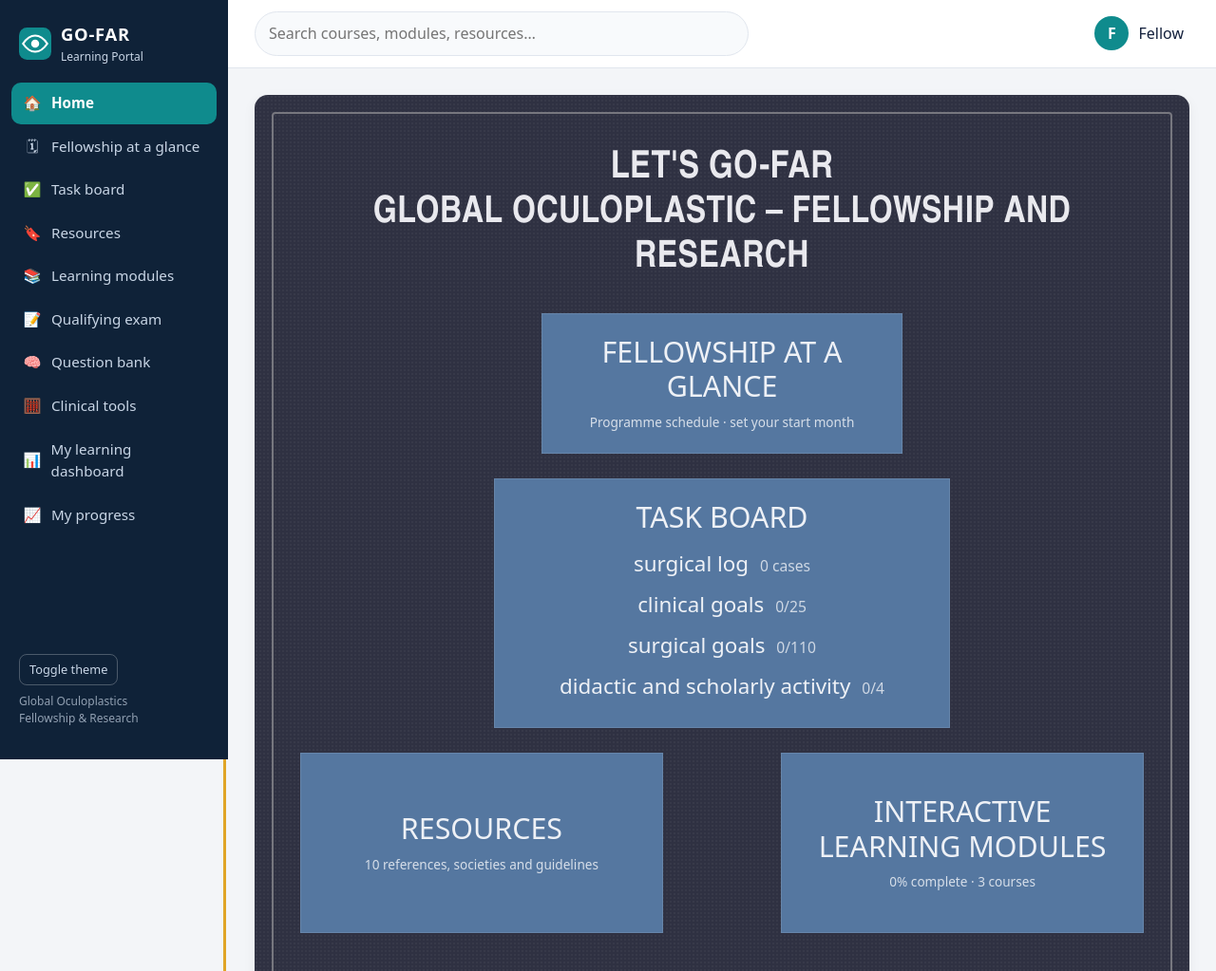
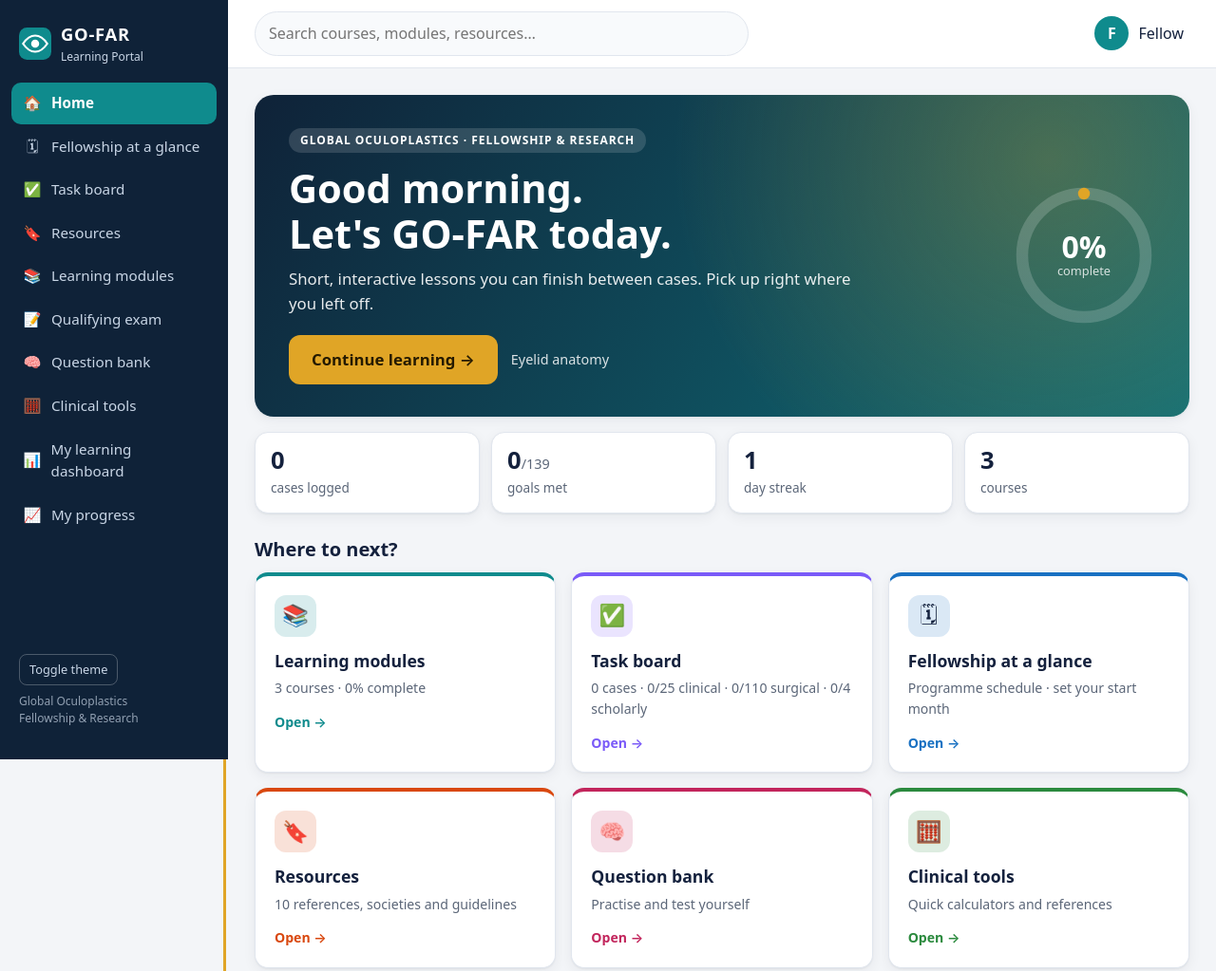
Before and after one commit to h9j2k8/GO-FAR, a plain HTML site: page index.html in a window 1280 px wide. Shown: the top 1023 px of the page at 95% size. Drawn offline with Linux system fonts and the light colour scheme.

Commit message:
Redesign home page for adult learners
Greeting hero with continue button and progress ring, stats row, and
colour-coded cards linking to each section.

Co-Authored-By: Claude Sonnet 5.5 <noreply@anthropic.com>

```diff
--- a/app.js
+++ b/app.js
@@ -484,15 +484,33 @@
   const uid = () => Math.random().toString(36).slice(2, 9);
 
   function home() {
-    const cases = S.log.length, cgs = cgStats(), goals = cgs.t, gdone = cgs.d;
-    view.innerHTML = `<section class="landing"><div class="frame">
-      <h1>LET'S GO-FAR<br><span>GLOBAL OCULOPLASTIC – FELLOWSHIP AND RESEARCH</span></h1>
-      <div class="tiles">
-        <a class="tile t-year" href="#/year"><b>Fellowship at a Glance</b><small>${yearSummary()}</small></a>
-        <div class="tile t-board"><a class="tt" href="#/board"><b>Task Board</b></a><ul><li><a href="#/log">surgical log <em>${cases} cases</em></a></li><li><a href="#/clinical">clinical goals <em>${gdone}/${goals}</em></a></li><li><a href="#/surgical">surgical goals <em>${sgStats().d}/${sgStats().t}</em></a></li><li><a href="#/didactic">didactic and scholarly activity <em>${dgStats().d}/${dgStats().t}</em></a></li></ul></div>
-        <a class="tile t-res" href="#/library"><b>Resources</b><small>${LIBRARY.length} references, societies and guidelines</small></a>
-        <a class="tile t-learn" href="#/courses"><b>Interactive Learning Modules</b><small>${overall()}% complete · ${COURSES.length} courses</small></a>
-      </div></div></section>`;
+    const cases = S.log.length, cg = cgStats(), sg = sgStats(), dg = dgStats(), nu = nextUp(), pct = overall();
+    const hr = new Date().getHours(), hi = hr < 12 ? 'Good morning' : hr < 18 ? 'Good afternoon' : 'Good evening';
+    const nm = S.name ? ', ' + esc(S.name) : '';
+    const goalsDone = cg.d + sg.d + dg.d, goalsAll = cg.t + sg.t + dg.t;
+    view.innerHTML = `<section class="home">
+      <div class="h-hero">
+        <div class="h-copy"><span class="h-eyebrow">Global Oculoplastics · Fellowship &amp; Research</span>
+          <h1>${hi}${nm}.<br>Let's GO-FAR today.</h1>
+          <p>${nu ? 'Short, interactive lessons you can finish between cases. Pick up right where you left off.' : 'You have completed every module. Excellent work.'}</p>
+          <div class="h-cta">${nu ? `<a class="btn gold" href="#/learn/${nu.c.id}/${nu.m.id}/${nu.i}">Continue learning →</a><span class="h-next">${esc(nu.m.title)}</span>` : '<a class="btn gold" href="#/courses">Review modules</a>'}</div></div>
+        <div class="h-ring" role="img" aria-label="${pct}% of learning modules complete"><svg viewBox="0 0 120 120"><circle cx="60" cy="60" r="52" class="rt"/><circle cx="60" cy="60" r="52" class="rf" style="stroke-dasharray:${(326.7 * pct / 100).toFixed(1)} 326.7"/></svg><div><b>${pct}%</b><span>complete</span></div></div>
+      </div>
+      <div class="h-stats">
+        <div><b>${cases}</b><span>cases logged</span></div>
+        <div><b>${goalsDone}<small>/${goalsAll}</small></b><span>goals met</span></div>
+        <div><b>${streak()}</b><span>day streak</span></div>
+        <div><b>${COURSES.length}</b><span>courses</span></div>
+      </div>
+      <h2 class="h-h2">Where to next?</h2>
+      <div class="h-grid">
+        <a class="h-card c-learn" href="#/courses"><span class="ic">📚</span><b>Learning modules</b><small>${COURSES.length} courses · ${pct}% complete</small><i class="go">Open →</i></a>
+        <a class="h-card c-board" href="#/board"><span class="ic">✅</span><b>Task board</b><small>${cases} cases · ${cg.d}/${cg.t} clinical · ${sg.d}/${sg.t} surgical · ${dg.d}/${dg.t} scholarly</small><i class="go">Open →</i></a>
+        <a class="h-card c-year" href="#/year"><span class="ic">🗓</span><b>Fellowship at a glance</b><small>${yearSummary()}</small><i class="go">Open →</i></a>
+        <a class="h-card c-res" href="#/library"><span class="ic">🔖</span><b>Resources</b><small>${LIBRARY.length} references, societies and guidelines</small><i class="go">Open →</i></a>
+        <a class="h-card c-prac" href="#/practice"><span class="ic">🧠</span><b>Question bank</b><small>Practise and test yourself</small><i class="go">Open →</i></a>
+        <a class="h-card c-tools" href="#/tools"><span class="ic">🧮</span><b>Clinical tools</b><small>Quick calculators and references</small><i class="go">Open →</i></a>
+      </div></section>`;
   }
   function yearSummary() {
     if (!S.start) return 'Programme schedule · set your start month';
--- a/styles.css
+++ b/styles.css
@@ -205,22 +205,40 @@ button{font:inherit;cursor:pointer}
 }
 @media (prefers-reduced-motion:reduce){*{transition:none!important}}
 
-/* landing */
-.landing{background:#2f3142;border-radius:var(--r);padding:18px;box-shadow:var(--shadow);background-image:radial-gradient(rgba(255,255,255,.04) 1px,transparent 1px);background-size:4px 4px}
-.landing .frame{border:2px solid #77777f;border-radius:4px;padding:34px 28px 54px;min-height:620px}
-.landing h1{text-align:center;color:#e9e9ee;font:700 clamp(1.4rem,3.2vw,2.5rem)/1.2 "Arial Narrow","Helvetica Neue",Impact,sans-serif;letter-spacing:.01em;margin:0 0 34px}
-.landing h1 span{display:block;font-size:.98em}
-.tiles{display:grid;grid-template-columns:1fr 1fr 1fr 1fr 1fr 1fr;grid-template-areas:". year year year year ." ". board board board board ." "res res res learn learn learn";gap:26px 14%;max-width:1000px;margin:0 auto;justify-content:center}
-.tile{background:#5577a0;color:#eef1f6;text-decoration:none;display:flex;flex-direction:column;justify-content:center;align-items:center;text-align:center;padding:22px 18px;min-height:130px;border:1px solid rgba(255,255,255,.1);transition:transform .15s,background .15s}
-.tile:hover{background:#6488b4;transform:translateY(-3px)}
-.tile b{font:400 clamp(1.15rem,2.4vw,1.9rem)/1.2 system-ui,sans-serif;text-transform:uppercase}
-.tile small{margin-top:8px;opacity:.85;font-size:.85rem}
-.tile ul{list-style:none;margin:8px 0 0;padding:0;font-size:clamp(1rem,2vw,1.4rem)}
-.tile li em{font-style:normal;font-size:.7em;opacity:.8;margin-left:6px}
-.t-year{grid-area:year;justify-self:center;width:min(380px,100%)}
-.t-board{grid-area:board;justify-self:center;width:min(480px,100%)}
-.t-res{grid-area:res;min-height:190px}
-.t-learn{grid-area:learn;min-height:190px}
+/* home */
+.home{max-width:1100px;margin:0 auto}
+.h-hero{display:flex;gap:28px;align-items:center;justify-content:space-between;flex-wrap:wrap;color:#fff;border-radius:20px;padding:34px 36px;background:radial-gradient(circle at 85% 20%,rgba(224,165,38,.28),transparent 45%),linear-gradient(125deg,#0f2238,#0f6f78);box-shadow:var(--shadow)}
+.h-copy{flex:1 1 380px;max-width:620px}
+.h-eyebrow{display:inline-block;font-size:.75rem;font-weight:600;letter-spacing:.08em;text-transform:uppercase;background:rgba(255,255,255,.14);padding:4px 12px;border-radius:999px}
+.h-hero h1{margin:14px 0 10px;font-size:clamp(1.7rem,3.6vw,2.6rem);line-height:1.15}
+.h-hero p{margin:0 0 20px;opacity:.9;font-size:1.05rem}
+.h-cta{display:flex;gap:14px;align-items:center;flex-wrap:wrap}
+.h-cta .btn{padding:13px 24px;font-size:1.05rem;border-radius:12px}
+.h-next{font-size:.9rem;opacity:.85}
+.h-ring{position:relative;width:150px;height:150px;flex:none}
+.h-ring svg{width:100%;height:100%;transform:rotate(-90deg)}
+.h-ring circle{fill:none;stroke-width:10}
+.h-ring .rt{stroke:rgba(255,255,255,.18)}
+.h-ring .rf{stroke:var(--gold);stroke-linecap:round;transition:stroke-dasharray .6s}
+.h-ring div{position:absolute;inset:0;display:grid;place-content:center;text-align:center}
+.h-ring b{font-size:2rem;line-height:1}
+.h-ring span{font-size:.8rem;opacity:.8}
+.h-stats{display:grid;grid-template-columns:repeat(4,1fr);gap:12px;margin:16px 0 8px}
+.h-stats div{background:var(--surface);border:1px solid var(--line);border-radius:14px;padding:14px 16px;box-shadow:var(--shadow)}
+.h-stats b{display:block;font-size:1.6rem;line-height:1.2}
+.h-stats b small{font-size:.9rem;color:var(--muted);font-weight:500}
+.h-stats span{color:var(--muted);font-size:.85rem}
+.h-h2{margin:26px 0 12px;font-size:1.25rem}
+.h-grid{display:grid;grid-template-columns:repeat(3,1fr);gap:16px}
+.h-card{--c:var(--accent);position:relative;display:flex;flex-direction:column;gap:4px;background:var(--surface);border:1px solid var(--line);border-top:4px solid var(--c);border-radius:14px;padding:20px;text-decoration:none;color:var(--ink);box-shadow:var(--shadow);transition:transform .15s,box-shadow .15s}
+.h-card:hover{transform:translateY(-3px);box-shadow:0 8px 24px rgba(15,34,56,.14)}
+.h-card .ic{display:grid;place-items:center;width:44px;height:44px;border-radius:12px;font-size:1.4rem;margin-bottom:8px;background:color-mix(in srgb,var(--c) 16%,transparent)}
+.h-card b{font-size:1.1rem}
+.h-card small{color:var(--muted);font-size:.88rem}
+.h-card .go{margin-top:10px;font-style:normal;font-weight:600;font-size:.88rem;color:var(--c)}
+.c-learn{--c:#0f8b8d}.c-board{--c:#7a5af8}.c-year{--c:#1971c2}.c-res{--c:#d9480f}.c-prac{--c:#c2255c}.c-tools{--c:#2b8a3e}
+@media (max-width:900px){.h-grid{grid-template-columns:1fr 1fr}.h-stats{grid-template-columns:1fr 1fr}}
+@media (max-width:560px){.h-grid{grid-template-columns:1fr}.h-hero{padding:24px 20px}.h-ring{width:120px;height:120px}}
 .tabs{display:flex;gap:6px;margin:12px 0}
 .tabs button{padding:8px 16px;border-radius:999px;border:1px solid var(--line);background:var(--surface);color:var(--ink)}
 .tabs button.on{background:var(--accent);color:var(--accent-ink);border-color:var(--accent)}
```
